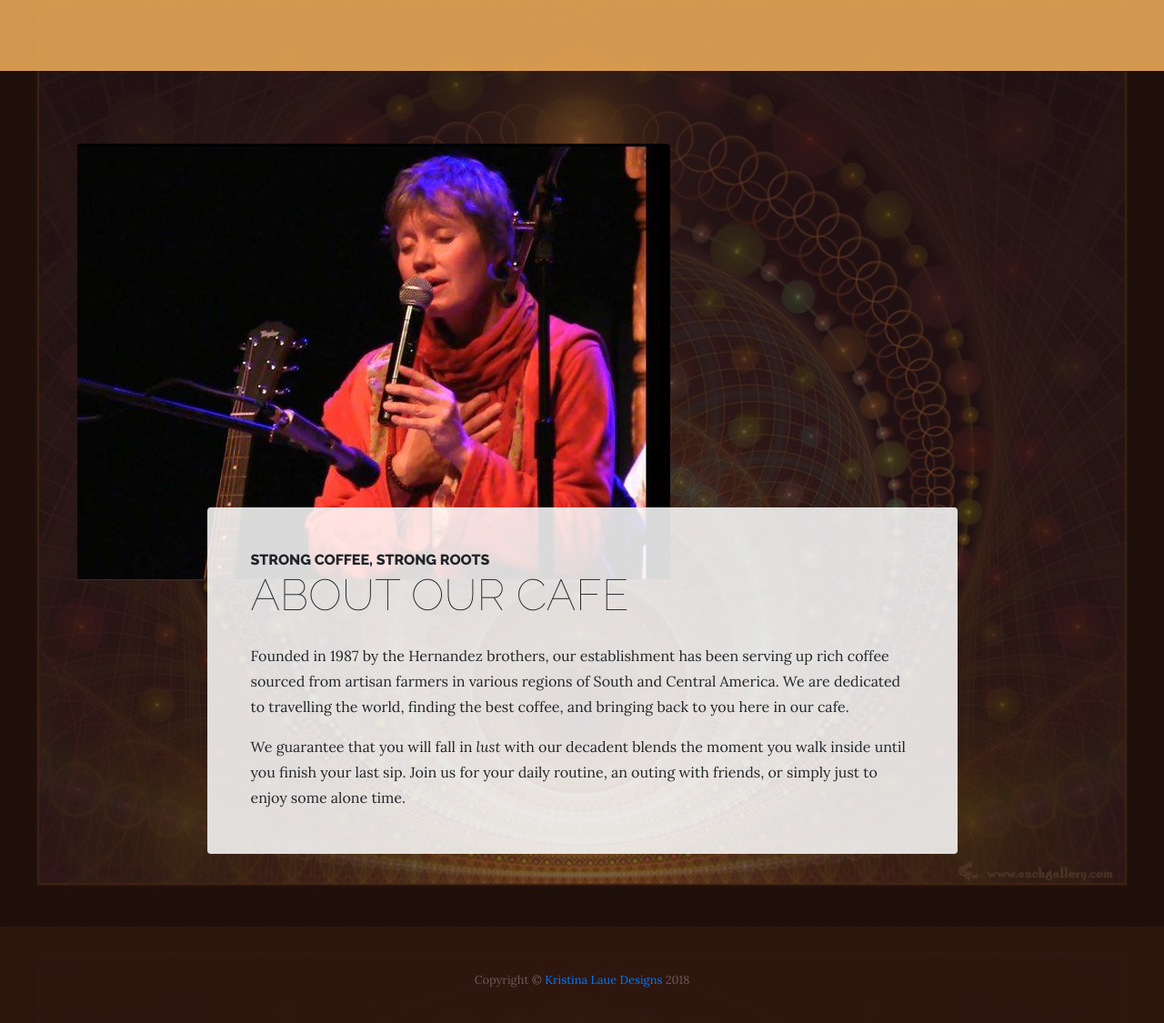
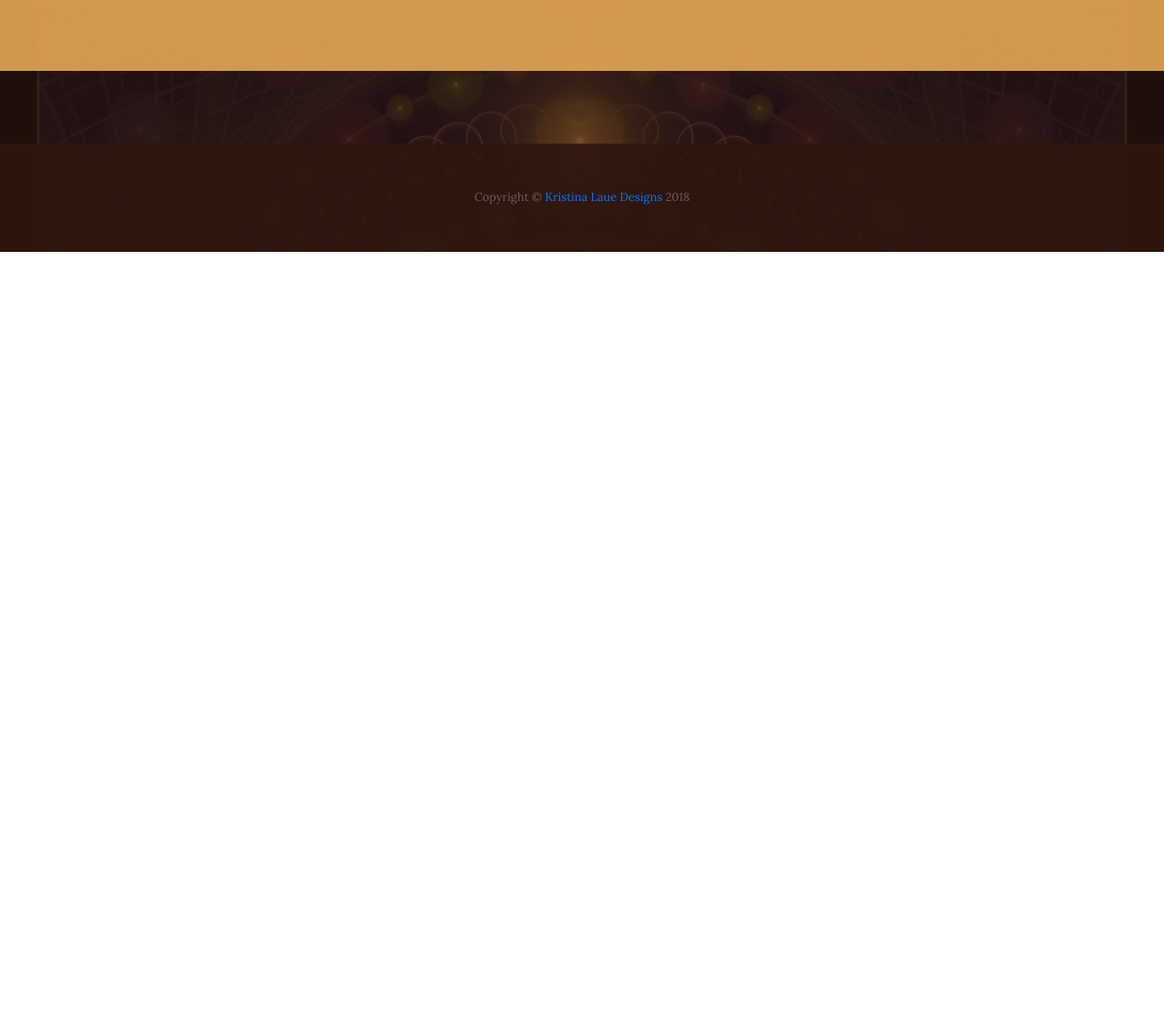
Before and after one commit to klaue/sacredsinging, a website: page contact.html in a window 1280 px wide. Shown: the part 1083-2208 px from the top of the page at 91% size. After the commit the page ends 1360 px from the top, so only its background shows below. Drawn offline with Linux system fonts and the light colour scheme.

Commit message:
added all exlse

```diff
--- a/contact.html
+++ b/contact.html
@@ -113,27 +113,7 @@ Facebook pages:
       </div>
     </section>
 
-    <section class="page-section about-heading">
-      <div class="container">
-        <img class="img-fluid rounded about-heading-img mb-3 mb-lg-0" src="img/about.jpg" alt="">
-        <div class="about-heading-content">
-          <div class="row">
-            <div class="col-xl-9 col-lg-10 mx-auto">
-              <div class="bg-faded rounded p-5">
-                <h2 class="section-heading mb-4">
-                  <span class="section-heading-upper">Strong Coffee, Strong Roots</span>
-                  <span class="section-heading-lower">About Our Cafe</span>
-                </h2>
-                <p>Founded in 1987 by the Hernandez brothers, our establishment has been serving up rich coffee sourced from artisan farmers in various regions of South and Central America. We are dedicated to travelling the world, finding the best coffee, and bringing back to you here in our cafe.</p>
-                <p class="mb-0">We guarantee that you will fall in
-                  <em>lust</em>
-                  with our decadent blends the moment you walk inside until you finish your last sip. Join us for your daily routine, an outing with friends, or simply just to enjoy some alone time.</p>
-              </div>
-            </div>
-          </div>
-        </div>
-      </div>
-    </section>
+
 
     <footer class="footer text-faded text-center py-5">
       <div class="container">
```
Also changed, not shown: about.html (+10 -8 lines), testimonials.html (+1 -1 lines).
